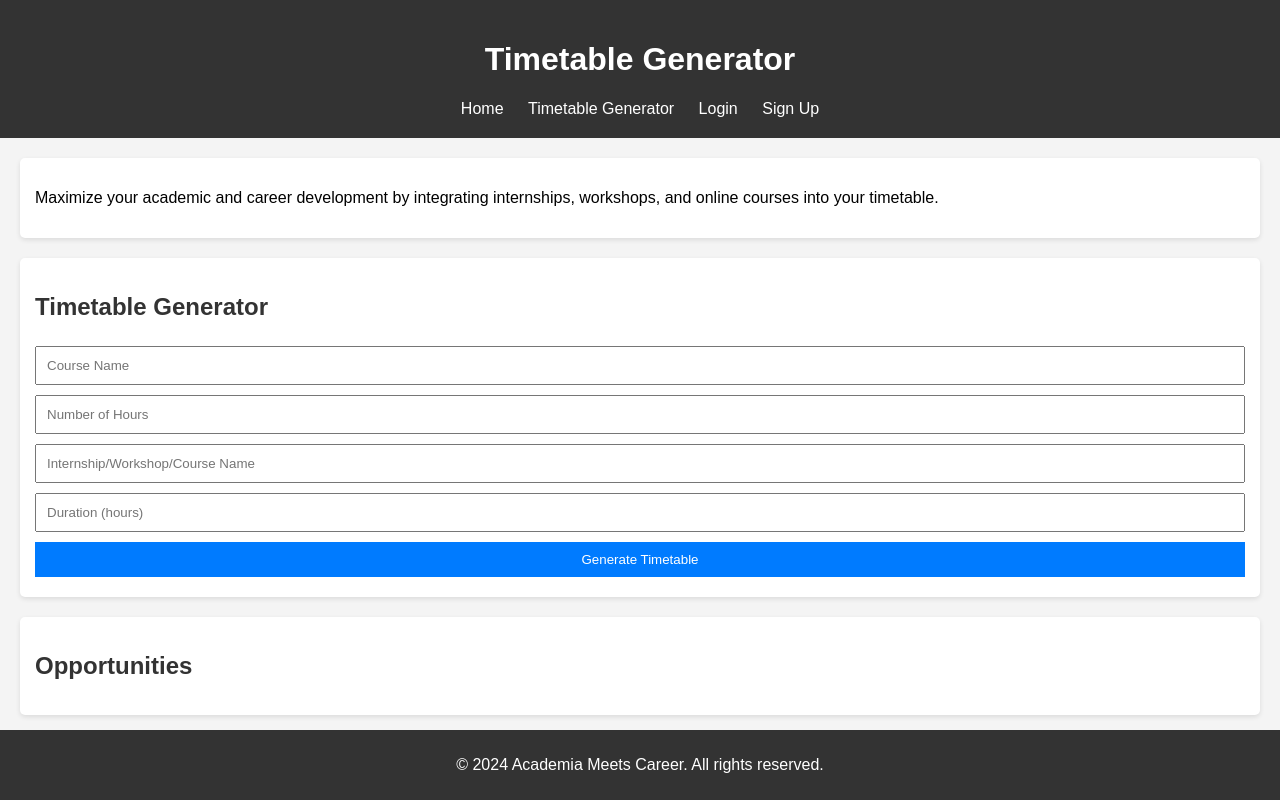
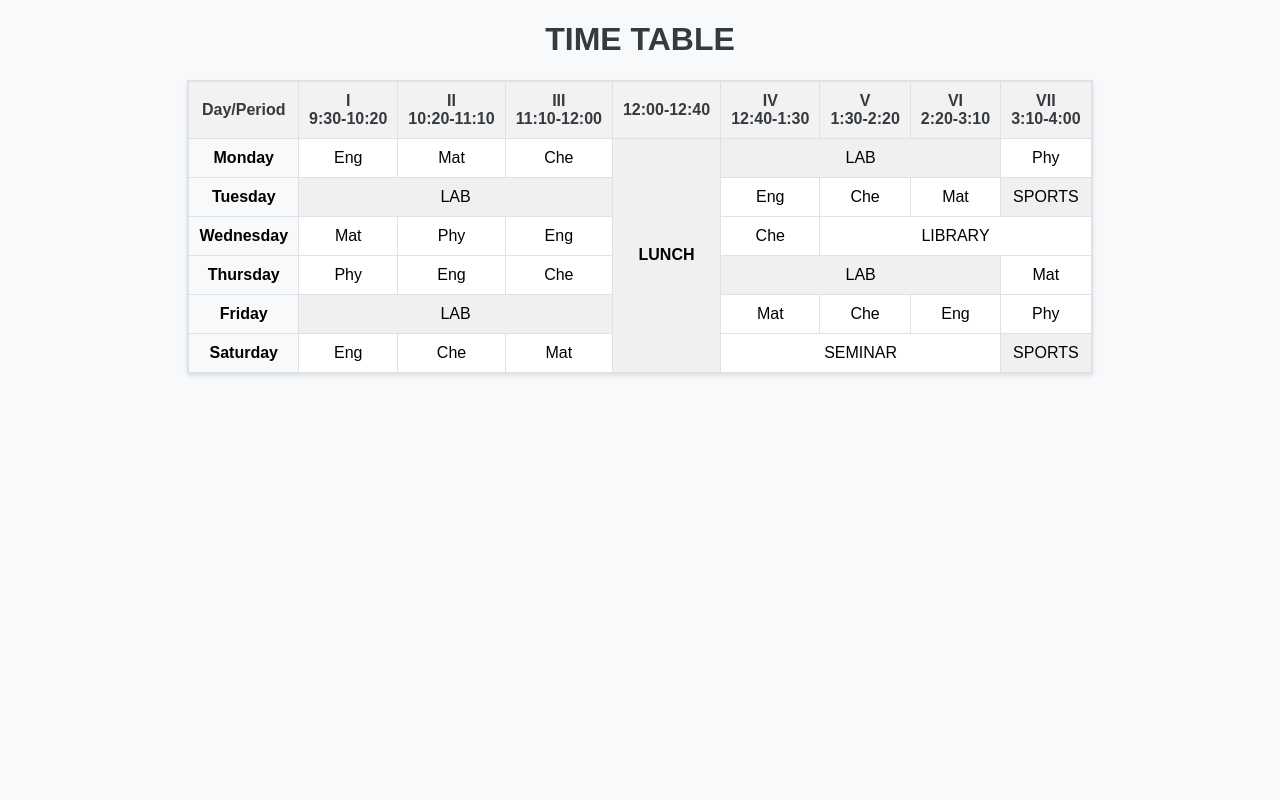
Before and after one commit to aa1923/Academia-Meets-Career, a plain HTML site: page timetable.html in a window 1280 px wide. Drawn offline with Linux system fonts and the light colour scheme.

Commit message:
Update timetable.html

```diff
--- a/timetable.html
+++ b/timetable.html
@@ -1,50 +1,115 @@
 <!DOCTYPE html>
-<html lang="en">
+<html>
+
 <head>
-    <meta charset="UTF-8">
-    <meta name="viewport" content="width=device-width, initial-scale=1.0">
-    <title>Timetable Generator - Academia Meets Career</title>
-    <link rel="stylesheet" href="styles.css">
+	<title>Time Table</title>
+	<style>
+		body {
+			font-family: Arial, sans-serif;
+			background-color: #f8f9fa;
+			margin: 0;
+			padding: 0;
+		}
+
+		h1 {
+			text-align: center;
+			color: #343a40;
+		}
+
+		table {
+			border-collapse: collapse;
+			margin: 20px auto;
+			background-color: #fff;
+			border: 2px solid #dee2e6;
+			box-shadow: 0 2px 4px rgba(0, 0, 0, 0.1);
+		}
+
+		th,
+		td {
+			border: 1px solid #dee2e6;
+			padding: 10px;
+			text-align: center;
+		}
+
+		th {
+			background-color: #f2f2f2;
+			color: #343a40;
+		}
+
+		.highlight {
+			background-color: #f8f9fa;
+		}
+
+		.special {
+			background-color: #f0f0f0;
+		}
+	</style>
 </head>
+
 <body>
-    <header>
-        <h1>Timetable Generator</h1>
-        <nav>
-            <a href="index.html">Home</a>
-            <a href="timetable.html">Timetable Generator</a>
-            <a href="login.html">Login</a>
-            <a href="signup.html">Sign Up</a>
-        </nav>
-    </header>
+	<h1>TIME TABLE</h1>
+	<table>
+		<tr>
+			<th>Day/Period</th>
+			<th>I<br>9:30-10:20</th>
+			<th>II<br>10:20-11:10</th>
+			<th>III<br>11:10-12:00</th>
+			<th>12:00-12:40</th>
+			<th>IV<br>12:40-1:30</th>
+			<th>V<br>1:30-2:20</th>
+			<th>VI<br>2:20-3:10</th>
+			<th>VII<br>3:10-4:00</th>
+		</tr>
+		<tr>
+			<td class="highlight"><b>Monday</b></td>
+			<td>Eng</td>
+			<td>Mat</td>
+			<td>Che</td>
+			<td rowspan="6" class="special"><b>LUNCH</b></td>
+			<td colspan="3" class="special">LAB</td>
+			<td>Phy</td>
+		</tr>
+		<tr>
+			<td class="highlight"><b>Tuesday</b></td>
+			<td colspan="3" class="special">LAB</td>
+			<td>Eng</td>
+			<td>Che</td>
+			<td>Mat</td>
+			<td class="special">SPORTS</td>
+		</tr>
+		<tr>
+			<td class="highlight"><b>Wednesday</b></td>
+			<td>Mat</td>
+			<td>Phy</td>
+			<td>Eng</td>
+			<td>Che</td>
+			<td colspan="3">LIBRARY</td>
+		</tr>
+		<tr>
+			<td class="highlight"><b>Thursday</b></td>
+			<td>Phy</td>
+			<td>Eng</td>
+			<td>Che</td>
+			<td colspan="3" class="special">LAB</td>
+			<td>Mat</td>
+		</tr>
+		<tr>
+			<td class="highlight"><b>Friday</b></td>
+			<td colspan="3" class="special">LAB</td>
+			<td>Mat</td>
+			<td>Che</td>
+			<td>Eng</td>
+			<td>Phy</td>
+		</tr>
+		<tr>
+			<td class="highlight"><b>Saturday</b></td>
+			<td>Eng</td>
+			<td>Che</td>
+			<td>Mat</td>
+			<td colspan="3">SEMINAR</td>
+			<td class="special">SPORTS</td>
+		</tr>
+	</table>
+</body>
 
-    <main>
-        <section id="description">
-            <p>Maximize your academic and career development by integrating internships, workshops, and online courses into your timetable.</p>
-        </section>
-
-        <section id="timetable-generator">
-            <h2>Timetable Generator</h2>
-            <form id="timetable-form">
-                <input type="text" placeholder="Course Name" required>
-                <input type="number" placeholder="Number of Hours" required>
-                <input type="text" placeholder="Internship/Workshop/Course Name" required>
-                <input type="number" placeholder="Duration (hours)" required>
-                <button type="submit">Generate Timetable</button>
-            </form>
-        </section>
-
-        <section id="opportunities">
-            <h2>Opportunities</h2>
-            <div id="opportunity-list">
-                <!-- List of internships, workshops, online courses -->
-            </div>
-        </section>
-    </main>
-
-    <footer>
-        <p>© 2024 Academia Meets Career. All rights reserved.</p>
-    </footer>
-
-    <script src="script.js"></script>
-</body>
 </html>
```
